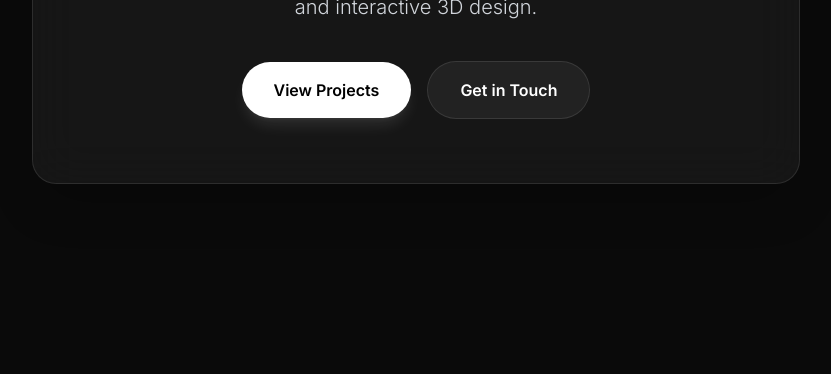
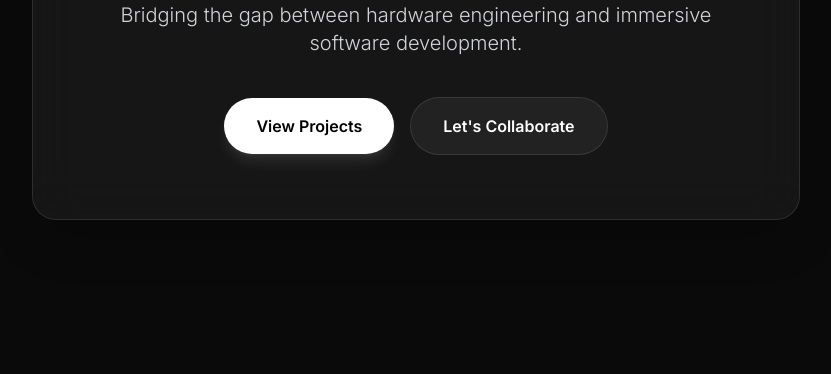
Before and after one commit to printf-Jed/Jed-s-Portfolio-Website, a website built with Vite: page index.html in a window 1280 px wide. Shown: the part 426-800 px from the top of the page, without its empty margins (224-1055 px from the left). Built offline with nearby package versions, Linux system fonts and the light colour scheme; a script that the page names is missing.

Commit message:
feat: update hero section with personalized copy

```diff
--- a/index.html
+++ b/index.html
@@ -29,22 +29,22 @@
       <!-- Glassmorphism Hero Card -->
       <div class="bg-surface backdrop-blur-xl border border-surfaceBorder rounded-3xl p-10 md:p-16 shadow-2xl max-w-3xl w-full text-center pointer-events-auto transition-transform duration-500 hover:scale-[1.02]">
 
-        <p class="text-sm md:text-base font-semibold tracking-widest uppercase text-gray-400 mb-4">Hello, World</p>
+        <p class="text-sm md:text-base font-semibold tracking-widest uppercase text-gray-400 mb-4">Mechatronic Engineering & Mobile Dev</p>
 
         <h1 class="text-5xl md:text-7xl font-extrabold mb-6 tracking-tight bg-clip-text text-transparent bg-gradient-to-br from-white to-gray-500">
-          I'm Jed.
+          I'm Jedidiah Chege.
         </h1>
 
         <p class="text-lg md:text-xl text-gray-300 font-light mb-10 leading-relaxed max-w-2xl mx-auto">
-          Crafting high-end digital experiences through creative development and interactive 3D design.
+          Bridging the gap between hardware engineering and immersive software development.
         </p>
 
         <div class="flex flex-col sm:flex-row items-center justify-center gap-4">
-          <a href="#" class="px-8 py-4 bg-white text-black font-semibold rounded-full hover:bg-gray-200 transition-colors shadow-lg shadow-white/10">
+          <a href="#projects" class="px-8 py-4 bg-white text-black font-semibold rounded-full hover:bg-gray-200 transition-colors shadow-lg shadow-white/10">
             View Projects
           </a>
-          <a href="#" class="px-8 py-4 bg-surface border border-surfaceBorder text-white font-semibold rounded-full hover:bg-white/10 transition-colors">
-            Get in Touch
+          <a href="#contact" class="px-8 py-4 bg-surface border border-surfaceBorder text-white font-semibold rounded-full hover:bg-white/10 transition-colors">
+            Let's Collaborate
           </a>
         </div>
 
```
